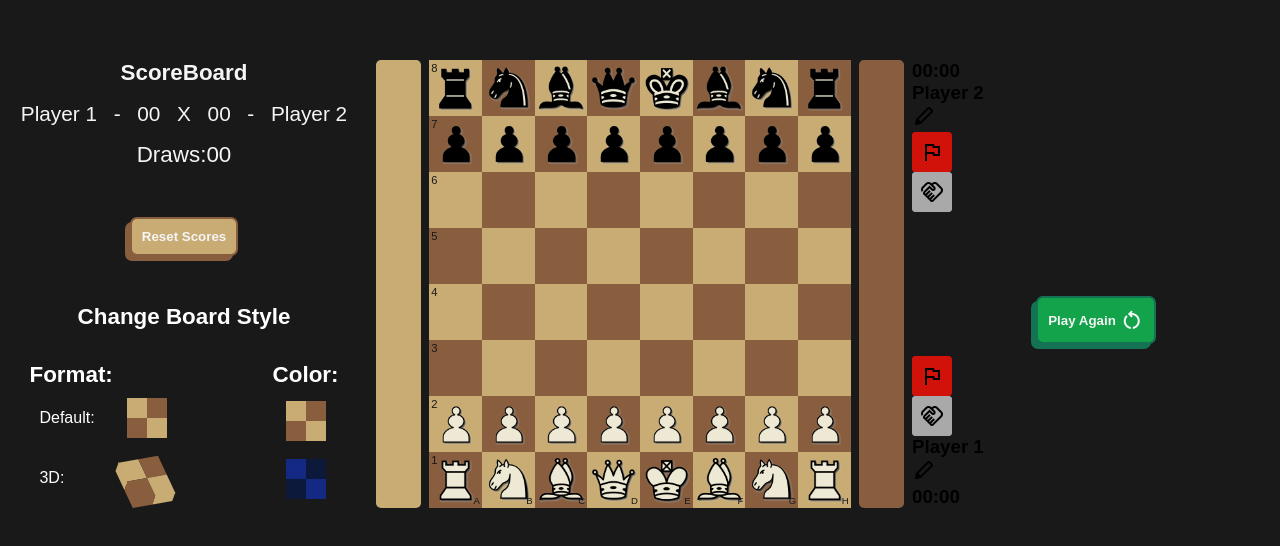
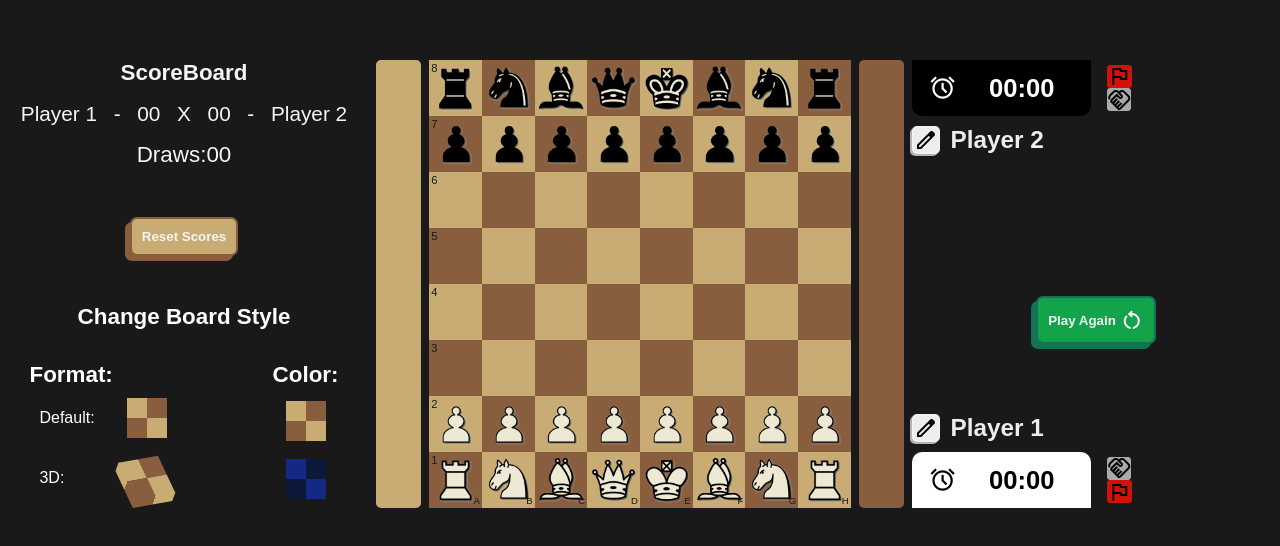
Before and after one commit to Luiz-E-Carneiro/JS-Chess, a plain HTML site: page index.html in a window 1280 px wide. Shown: the part 116-662 px from the top of the page. Drawn offline with nearby package versions, Linux system fonts and the light colour scheme.

Commit message:
Players' side style

```diff
--- a/CSS/overall.css
+++ b/CSS/overall.css
@@ -101,11 +101,13 @@ body {
     flex-direction: column;
     gap: 1em;
 }
-.scoreboard--area h4, .scoreboard--area p{
+
+.scoreboard--area h4,
+.scoreboard--area p {
     font-size: 1.4rem;
 }
 
-.scoreboard--area > div {
+.scoreboard--area>div {
     display: flex;
     gap: .8em;
     font-size: 1.3rem;
@@ -119,11 +121,11 @@ body {
     color: white;
 }
 
-.board--styles h4{
+.board--styles h4 {
     font-size: 1.4rem;
 }
 
-.board--styles > div {
+.board--styles>div {
     display: flex;
     gap: 6em;
 }
@@ -196,14 +198,15 @@ body {
 
 }
 
-.color--area{
+.color--area {
     display: flex;
     flex-direction: column;
     align-items: center;
     gap: .5em;
 }
 
-.default--color, .blue--board {
+.default--color,
+.blue--board {
     display: flex;
     width: 50px;
     height: 50px;
@@ -214,12 +217,14 @@ body {
     overflow: hidden;
 }
 
-.default--color:hover, .blue--board:hover {
+.default--color:hover,
+.blue--board:hover {
     background-color: rgb(255, 255, 255, .4);
     border-radius: 15px;
 }
 
-.default--color > div > div, .blue--board > div > div {
+.default--color>div>div,
+.blue--board>div>div {
     width: 20px;
     height: 20px;
 }
@@ -227,15 +232,17 @@ body {
 .whiteSpot {
     background-color: #c8ac74;
 }
+
 .blackSpot {
     background-color: #885e3f;
 }
 
-.lBlueSpot{
-    background-color:#0e3dfb78;
+.lBlueSpot {
+    background-color: #0e3dfb78;
 }
-.dBlueSpot{
-    background-color:#0c193b;
+
+.dBlueSpot {
+    background-color: #0c193b;
 }
 
 .middle--area {
@@ -246,7 +253,7 @@ body {
     gap: 1em;
 }
 
-.result--area{
+.result--area {
     width: 100%;
     height: 3.5em;
     display: flex;
@@ -254,14 +261,15 @@ body {
     justify-content: center;
 }
 
-.result{
+.result {
     color: white;
     font-size: 1.6rem;
 }
 
 
 
-.play--again--btn, .reset--btn {
+.play--again--btn,
+.reset--btn {
     padding: 10px;
     color: #f5f5f5;
     font-weight: 600;
@@ -276,7 +284,7 @@ body {
     transition: all .3s;
 }
 
-.reset--btn{
+.reset--btn {
     border: 2px solid var(--black_cell);
     background-color: var(--white_cell);
     box-shadow: -5px 5px 0 var(--black_cell);
@@ -290,14 +298,14 @@ body {
 }
 
 .reset--btn:active {
-    border-color:var(--black_cell);
+    border-color: var(--black_cell);
     background-color: var(--white_cell);
     color: #f5f5f5;
     transform: translateX(-5px) translateY(5px);
     box-shadow: none;
 }
 
-.play--again--btn{
+.play--again--btn {
     border: 2px solid #147355;
     background-color: #12a34b;
     box-shadow: -5px 5px 0 #147355;
@@ -324,13 +332,18 @@ body {
 }
 
 .action--btn {
+    align-items: center;
+    border-radius: 4px;
+    cursor: pointer;
+    border: none;
+    outline: none;
+    overflow: hidden;
+    transition: width 0.3s ease;
+    width: calc(3.5em/2);
+    height: calc(3.5em/2);
+    position: relative;
     display: flex;
-    justify-content: center;
-    align-items: center;
-    border: none;
-    border-radius: 4px;
-    padding: 5px;
-    cursor: pointer;
+    justify-content: end;
 }
 
 .offer--draw {
@@ -338,27 +351,15 @@ body {
     padding-right: 15px;
 }
 
-.give--up{
+.give--up {
     background-color: #d1120b;
     padding-right: 25px;
-}
-
-.action--btn {
-    border: none;
-    cursor: pointer;
-    outline: none;
-    overflow: hidden;
-    transition: width 0.3s ease;
-    width: 40px;
-    height: 3em;
-    position: relative;
-    display: flex;
-    justify-content: end;
 }
 
 .action--btn:hover {
     width: 120px;
 }
+
 .action--btn:hover .text {
     display: inline-block;
 }
@@ -366,20 +367,20 @@ body {
 .action--btn .material-symbols-outlined {
     font-size: 24px;
     position: absolute;
-    left: 20px;
+    left: 12px;
     transform: translateX(-50%);
     padding: 9px;
     overflow: hidden;
 }
 
 .give--up .material-symbols-outlined {
-    background: rgb(209,18,11);
-    background: linear-gradient(90deg, rgba(209,18,11,1) 80%, rgba(0,212,255,0) 100%);
+    background: rgb(209, 18, 11);
+    background: linear-gradient(90deg, rgba(209, 18, 11, 1) 80%, rgba(0, 212, 255, 0) 100%);
 }
 
-.offer--draw .material-symbols-outlined{
-    background: rgb(169,169,169);
-    background: linear-gradient(90deg, rgba(169,169,169,1) 80%, rgba(169,169,169,1) 100%);
+.offer--draw .material-symbols-outlined {
+    background: rgb(169, 169, 169);
+    background: linear-gradient(90deg, rgba(169, 169, 169, 1) 80%, rgba(169, 169, 169, 1) 100%);
 }
 
 .action--btn .text {
@@ -388,6 +389,72 @@ body {
     white-space: nowrap;
 }
 
+.timer-btns--area {
+    display: flex;
+    align-items: center;
+    height: 3.5em;
+    gap: 1em;
+}
+
+.timer {
+    width: 7em;
+    height: 100%;
+    display: flex;
+    justify-content: space-around;
+    align-items: center;
+    padding-right: 20px;
+    font-size: 1.6rem;
+}
+
+.timer span {
+    font-size: 1.7rem;
+    animation: shaking 1s linear infinite;
+}
+
+.whiteTimer {
+    background-color: white;
+    color: black;
+    border-radius: 10px 10px 0 0;
+}
+
+.blackTimer {
+    background-color: black;
+    color: white;
+    border-radius: 0 0 10px 10px;
+}
+
+.player--name {
+    margin: 10px 0;
+    display: flex;
+    font-size: 1.3rem;
+    gap: .5em;
+}
+
+.player--name span {
+    font-size: 1.5rem;
+    background-color: rgba(245, 245, 245, 0.7);
+    border-radius: 5px;
+    cursor: pointer;
+    transition: .3s ease-in-out;
+}
+
+.player--name span {
+    border: 2px solid rgba(245, 245, 245, 0.7);
+    background-color: #ededed;
+    box-shadow: -2px 2px 0 rgba(245, 245, 245, 0.7);
+}
+
+.player--name span:active {
+    border-color: rgba(245, 245, 245, 0.7);
+    background-color: rgba(245, 245, 245, 0.7);
+    color: #ededed;
+    transform: translateX(-2px) translateY(2px);
+    box-shadow: none;
+}
+
+.player--name h3 {
+    color: #ededed
+}
 
 @keyframes rotate360 {
     from {
@@ -398,3 +465,21 @@ body {
         transform: rotate(0deg);
     }
 }
+
+@keyframes shaking {
+    0% {
+        transform: rotate(0deg);
+    }
+    25% {
+        transform: rotate(45deg);
+    }
+    50% {
+        transform: rotate(0deg);
+    }
+    75% {
+        transform: rotate(-45deg);
+    }
+    100% {
+        transform: rotate(0deg);
+    }
+}
--- a/JS/style.js
+++ b/JS/style.js
@@ -49,3 +49,7 @@
     pointsP1.innerText = '00'
     pointsP2.innerText = '00'
 })
+
+// Players' names
+var namePlayer1 = document.getElementById('namePlayer1')
+var namePlayer2 = document.getElementById('namePlayer2')
--- a/index.html
+++ b/index.html
@@ -94,16 +94,25 @@
     </div>
     <div class="right--side">
         <div class="players--area">
-            <h3>00:00</h3>
-            <h3>Player 2</h3>
-            <span class="material-symbols-outlined">stylus</span>
+            <div class='timer-btns--area'>
+                <h3 class="timer blackTimer">
+                    <span class="material-symbols-outlined">alarm</span>
+                    00:00
+                </h3>
+                <div>
                     <button class="action--btn give--up">
                         <span class="material-symbols-outlined">flag</span>
                         <span class="text">Give up</span>
-            <button class="action--btn offer--draw" >
+                        <button class="action--btn offer--draw">
                             <span class="material-symbols-outlined">handshake</span>
                             <span class="text">Offer Draw</span>
                         </button>
+                </div>
+            </div>
+            <div class="player--name">
+                <span class="material-symbols-outlined">edit</span>
+                <h3 id="namePlayer1">Player 2</h3>
+            </div>
         </div>
 
         <div class="middle--area">
@@ -117,17 +126,26 @@
         </div>
 
         <div class="players--area">
+            <div class="player--name">
+                <span class="material-symbols-outlined">edit</span>
+                <h3 id="namePlayer2">Player 1</h3>
+            </div>
+            <div class="timer-btns--area">
+                <h3 class="timer whiteTimer">
+                    <span class="material-symbols-outlined">alarm</span>
+                    00:00
+                </h3>
+                <div>
+                    <button class="action--btn offer--draw">
+                        <span class="material-symbols-outlined">handshake</span>
+                        <span class="text">Offer Draw</span>
+                    </button>
                     <button class="action--btn give--up">
                         <span class="material-symbols-outlined">flag</span>
                         <span class="text">Give up</span>
                     </button>
-            <button class="action--btn offer--draw" >
-                <span class="material-symbols-outlined">handshake</span>
-                <span class="text">Offer Draw</span>
-            </button>
-            <h3>Player 1</h3>
-            <span class="material-symbols-outlined">stylus</span>
-            <h3>00:00</h3>
+                </div>
+            </div>
         </div>
     </div>
     <script src="JS/main.js"></script>
```
Also changed, not shown: 1 other file. Lines whose indentation alone changed are shown as unchanged.
